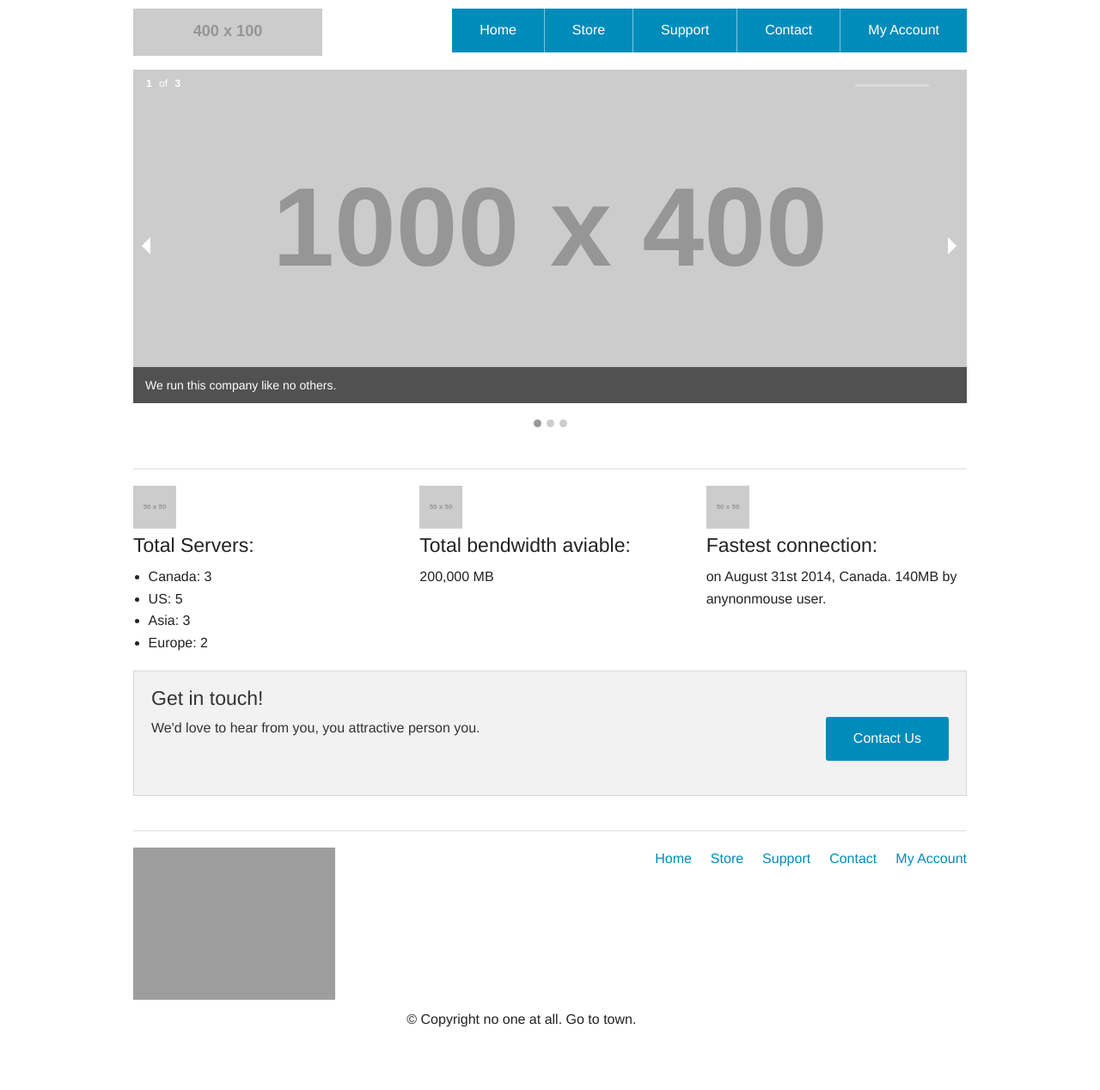
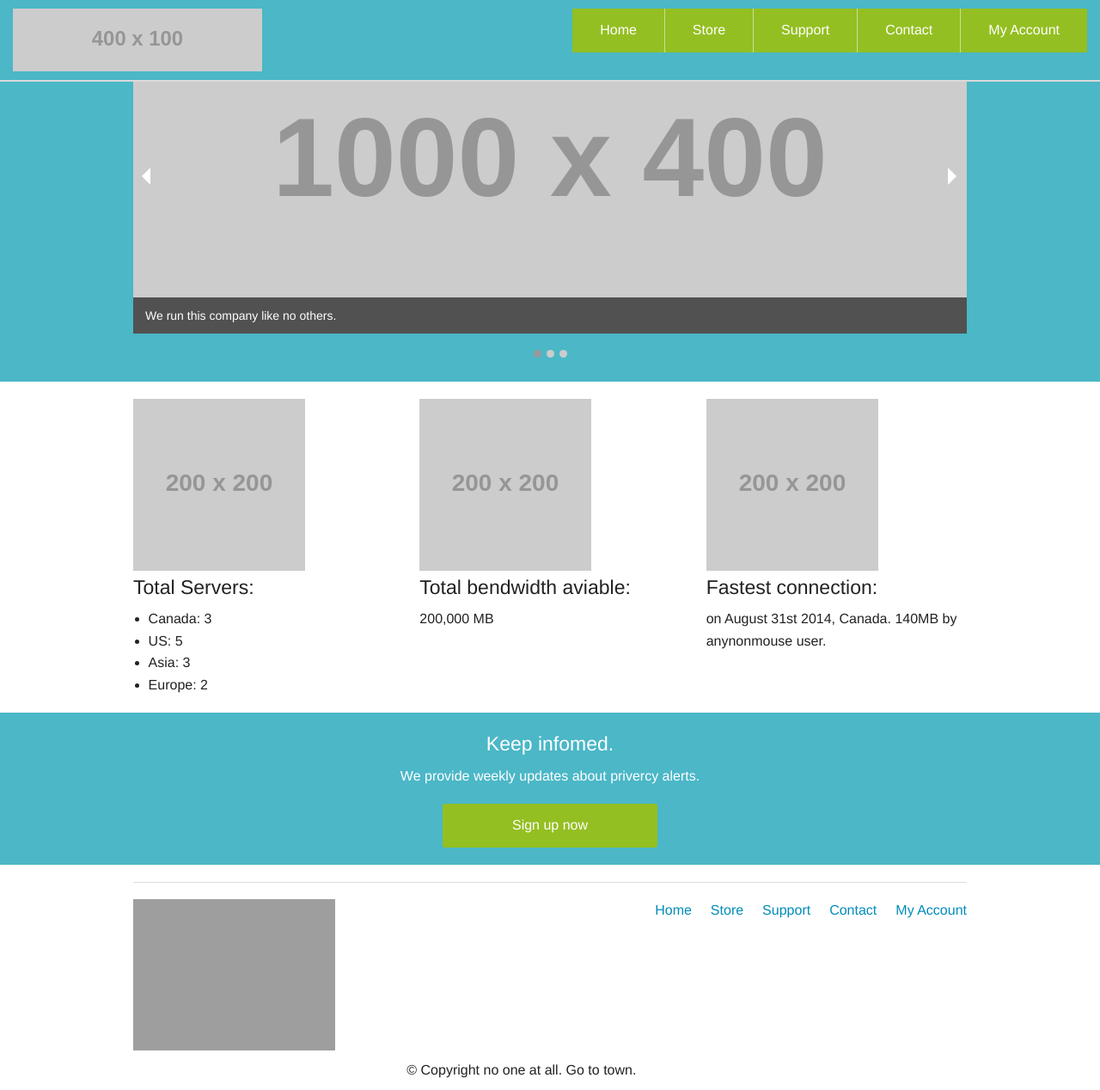
Before and after one commit to watervpn/wire, a PHP site: page / in a window 1280 px wide. Shown: the whole page at 86% size. Before the commit the page ends 1195 px from the top, so only its background shows below. Run offline with PHP 8.4, Linux system fonts and the light colour scheme; grey boxes labelled with a size stand in for pictures from a placeholder-image service; style sheets or scripts are compiled from the project's sources; some libraries are stand-ins or nearby versions; grey boxes are pictures that could not be loaded.

Commit message:
virtual update

```diff
--- a/inc/nav.inc
+++ b/inc/nav.inc
@@ -1,4 +1,5 @@
-<div class="row">
+<div class="">
+  <div class="header_section">
     <div class="header large-3 columns">
       <h1 class="logo"><img src="http://placehold.it/400x100&text=WaterVPN Logo"/></h1>
     </div>
@@ -11,4 +12,6 @@
         <li><a href="user.php" class="button">My Account</a></li>
       </ul>
     </div>
+    <div class="clearfix"></div>
   </div>
+</div>
--- a/index.php
+++ b/index.php
@@ -2,21 +2,21 @@
 
 
 <!-- Main Page Content -->
+<div class="slider_section">
   <div class="row">
     <div class="large-12 columns">
     <div id="slider">
       <!-- <img src="http://placehold.it/1000x400&text=[ img 1 ]"/> -->
       <?php include("inc/slider.inc"); ?>
     </div>
-
-    <hr/>
     </div>
   </div>
+</div>
 
-
+<div class="pod_section">
   <div class="row">
     <div class="status large-4 columns">
-      <img src="http://placehold.it/50x50&text=[img]"/>
+      <img src="http://placehold.it/200x200&text=[img]"/>
       <h4>Total Servers:</h4>
       <ul>
         <li>Canada: 3</li>
@@ -26,31 +26,31 @@
       </ul>
     </div>
 
-    <div class="large-4 columns">
-      <img src="http://placehold.it/50x50&text=[img]"/>
+    <div class="status large-4 columns">
+      <img src="http://placehold.it/200x200&text=[img]"/>
       <h4>Total bendwidth aviable:</h4>
       <p>200,000 MB</p>
     </div>
 
-    <div class="large-4 columns">
-      <img src="http://placehold.it/50x50&text=[img]"/>
+    <div class="status large-4 columns">
+      <img src="http://placehold.it/200x200&text=[img]"/>
       <h4>Fastest connection:</h4>
       <p>on August 31st 2014, Canada. 140MB by anynonmouse user.</p>
     </div>
 
   </div>
+</div>
 
-
-  <div class="row">
-    <div class="large-12 columns">
-      <div class="panel">
-        <h4>Get in touch!</h4>
+  <div class="">
+    <div class="cta large-12 columns">
+      <div class="">
         <div class="row">
-          <div class="large-9 columns">
-            <p>We'd love to hear from you, you attractive person you.</p>
-          </div>
-          <div class="large-3 columns">
-            <a href="#" class="radius button right">Contact Us</a>
+          <div class="large-6 cta_heading">
+            <h4 class="">Keep infomed.</h4>
+            <p class="">We provide weekly updates about privercy alerts.</p>
+            </div>
+          <div class="large-3 cta_button">
+            <a href="#" class="radius button">Sign up now</a>
           </div>
         </div>
       </div>
--- a/scss/app.scss
+++ b/scss/app.scss
@@ -53,8 +53,10 @@
 
 
 /****************** Main ********************/
-.nav {
-	margin-top: 10px;
+$color1: #4bb7c7; //teal
+$color2: #94bf22; //green
+.clearfix {
+	clear: both;
 }
 
 .user_menu {
@@ -67,6 +69,62 @@
 .tabs, .tabs-content{
 	padding: 0 15px;
 }
+
+.header_section {
+	background-color: $color1;
+	border-bottom: 2px solid #dadada;
+	position: fixed;
+	z-index: 99;
+	width:100%;
+
+	.nav {
+		margin-top: 10px;
+		.button {
+			background-color: $color2;
+		}
+	}
+	.logo {
+		margin: 10px 0;
+	}
+}
+
+.slider_section {
+	background-color: $color1;
+}
+
+.pod_section {
+	.status {
+		img {
+			margin-top: 20px;
+		}
+	}
+}
+
+.cta {
+
+	background-color: $color1;
+	.cta_heading, .cta_button {
+		margin: 0 auto;
+	}
+
+	.cta_heading {
+		margin-top: 20px;
+		h4, p {
+			color: #FFF;
+			text-align: center;
+		}
+	}
+
+	.cta_button {
+		margin-bottom: 20px;
+		.button {
+			background-color: $color2;
+			margin: 0 auto;
+			width: 100%;
+		}
+	}
+}
+
 
 footer {
 	.badge {
```
Also changed, not shown: stylesheets/app.css. Lines whose indentation alone changed are shown as unchanged.
